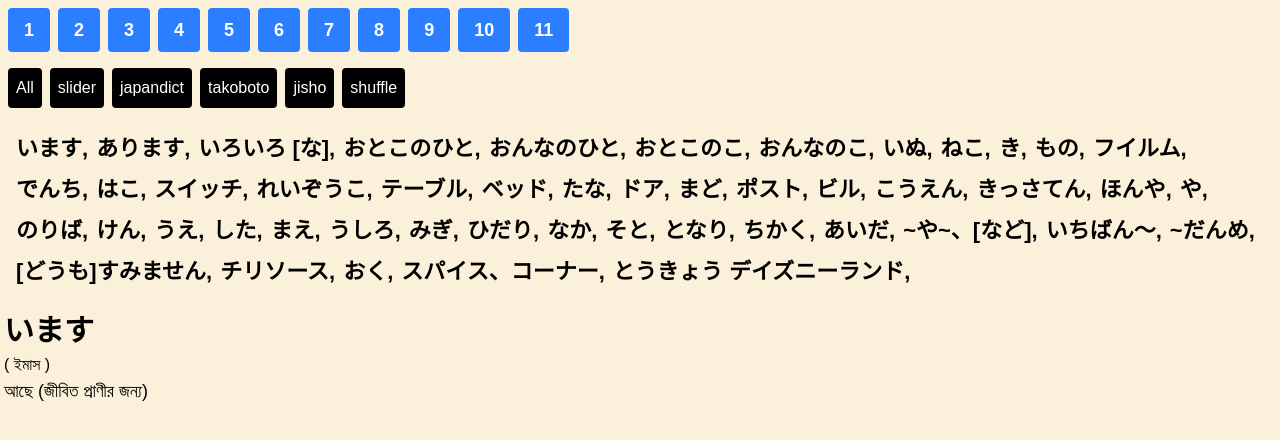
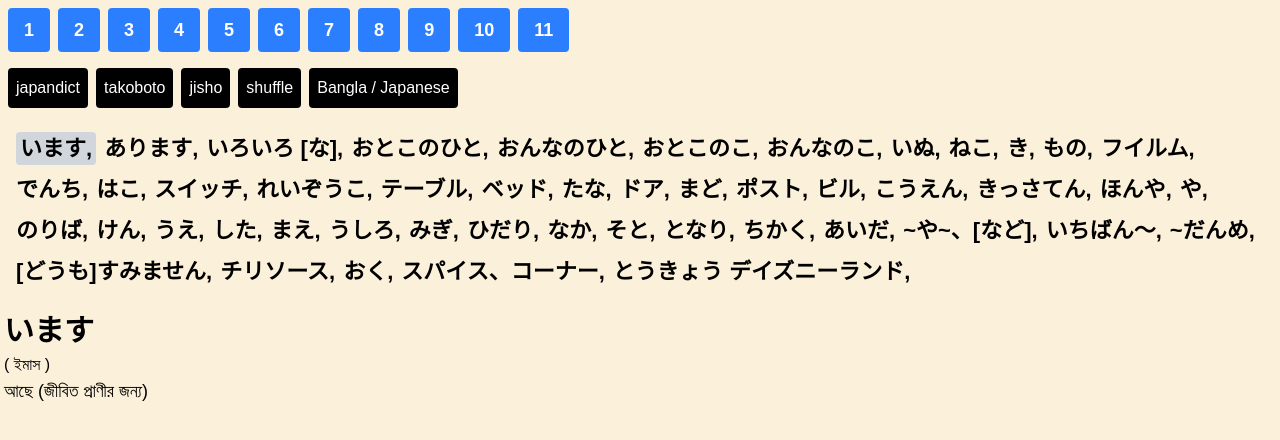
Before and after one commit to mahadidev7/jpDictionnary, a Next.js app: page /flitter in a window 1280 px wide. Both pictures are taken after a click on the button "10". Shown: the top 440 px of the page. Built offline with nearby package versions, Linux system fonts and the light colour scheme.

Commit message:
flitter page updated

```diff
--- a/app/flitter/page.tsx
+++ b/app/flitter/page.tsx
@@ -13,7 +13,7 @@ type VocabItem = {
 export default function Flitter() {
   const [lessonVocab, setLessonVocab] = useState<VocabItem[]>([]);
   const [sliderActiveVocab, setSliderActiveVocab] = useState(0);
-  const [isSlider, setIsSlider] = useState(true);
+  const [isBangla, setIsBangla] = useState(true);
 
   const handleClick = (data: VocabItem[]) => {
     setLessonVocab(data);
@@ -34,7 +34,7 @@ export default function Flitter() {
     setLessonVocab(shuffled);
   }
 
-   const handelPOPUPFun = (url: string) => {
+  const handelPOPUPFun = (url: string) => {
     window.open(url, "_blank", "width=500,height=700");
   };
 
@@ -53,18 +53,6 @@ export default function Flitter() {
         ))}
       </div>
       <div className="flex flex-wrap w-full p-2 gap-2">
-        <button
-          className="bg-black p-2 text-white rounded"
-          onClick={() => setIsSlider(false)}
-        >
-          All
-        </button>
-        <button
-          className="bg-black p-2 text-white rounded"
-          onClick={() => setIsSlider(true)}
-        >
-          slider
-        </button>
         <div className="flex flex-wrap gap-2 justify-end items-center">
           <button
             className="bg-black p-2 text-white rounded"
@@ -102,6 +90,12 @@ export default function Flitter() {
           >
             shuffle
           </button>
+          <button
+            className="bg-black p-2 text-white rounded"
+            onClick={() => setIsBangla(!isBangla)}
+          >
+            Bangla / Japanese
+          </button>
         </div>
       </div>
       <div className="flex flex-wrap justify-normal items-center gap-2 p-4">
@@ -113,10 +107,14 @@ export default function Flitter() {
             }}
             className="flex justify-between items-center"
           >
-            <div className="">
-              <p className="text-[22px] font-bold text-[#000000]">
-                {vocab?.japanese},
-              </p>
+            <div className={` ${sliderActiveVocab === index ? "bg-gray-300 px-1 rounded" : ""} cursor-pointer`}>
+              {isBangla ? (
+                <p className="text-[22px] font-bold text-[#000000]">
+                  {vocab?.japanese},
+                </p>
+              ) : (
+                <p className="text-[16px] text-[#000000]">{vocab?.bangle},</p>
+              )}
             </div>
           </div>
         ))}
--- a/app/page.tsx
+++ b/app/page.tsx
@@ -192,14 +192,16 @@ export default function Home() {
         </div>
       )}
 
-      <a
+     <div className="flex flex-wrap gap-2 justify-end items-center w-full p-2">
+       <a
         href="https://mahadidev7.vercel.app/"
         target="_blank"
         rel="noopener noreferrer"
         className="text-[#111111] my-6 text-center text-[14px]"
       >
-        Owner By @mahadidev7
+        Created By @mahadidev7
       </a>
+     </div>
     </>
   );
 }
```
